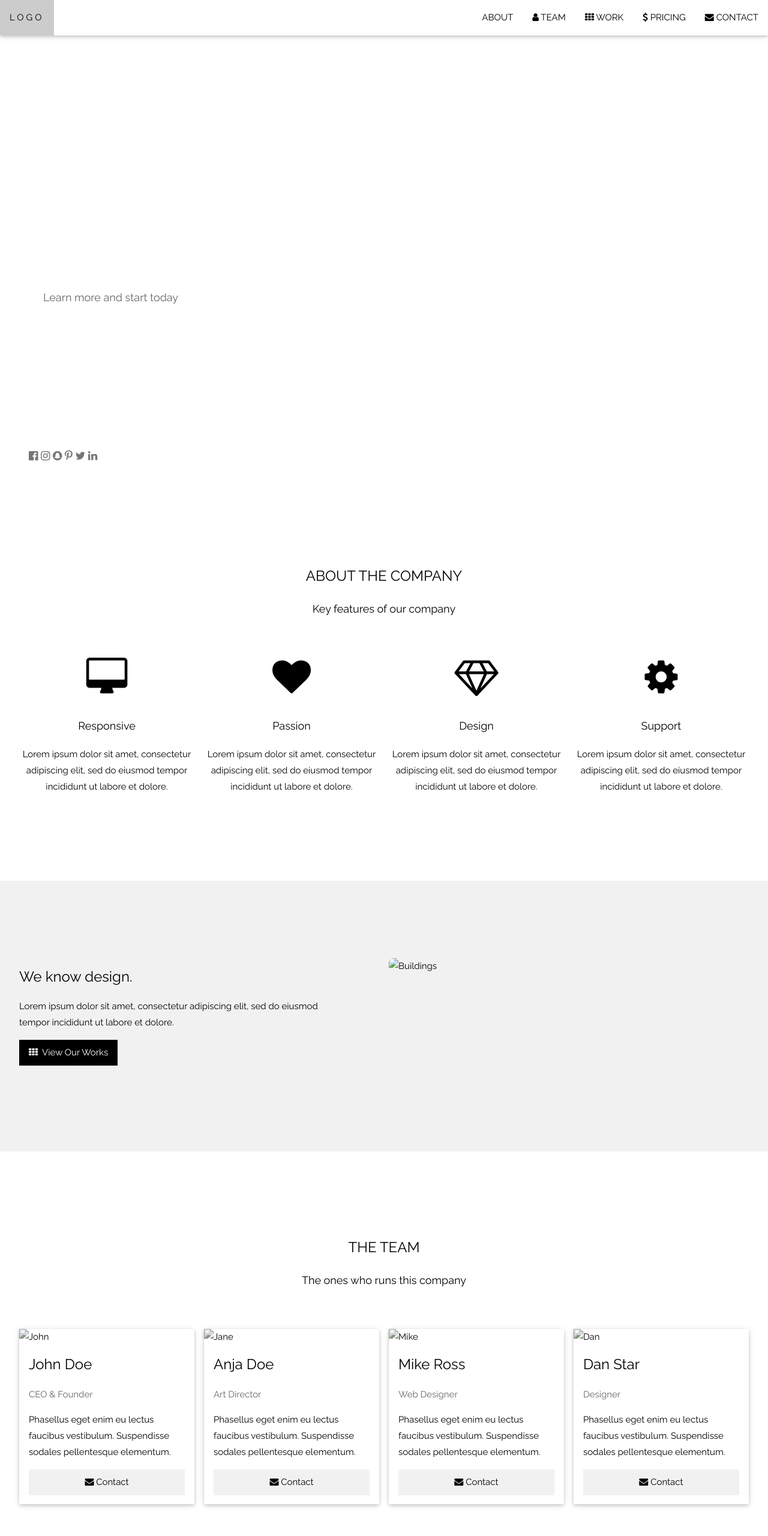
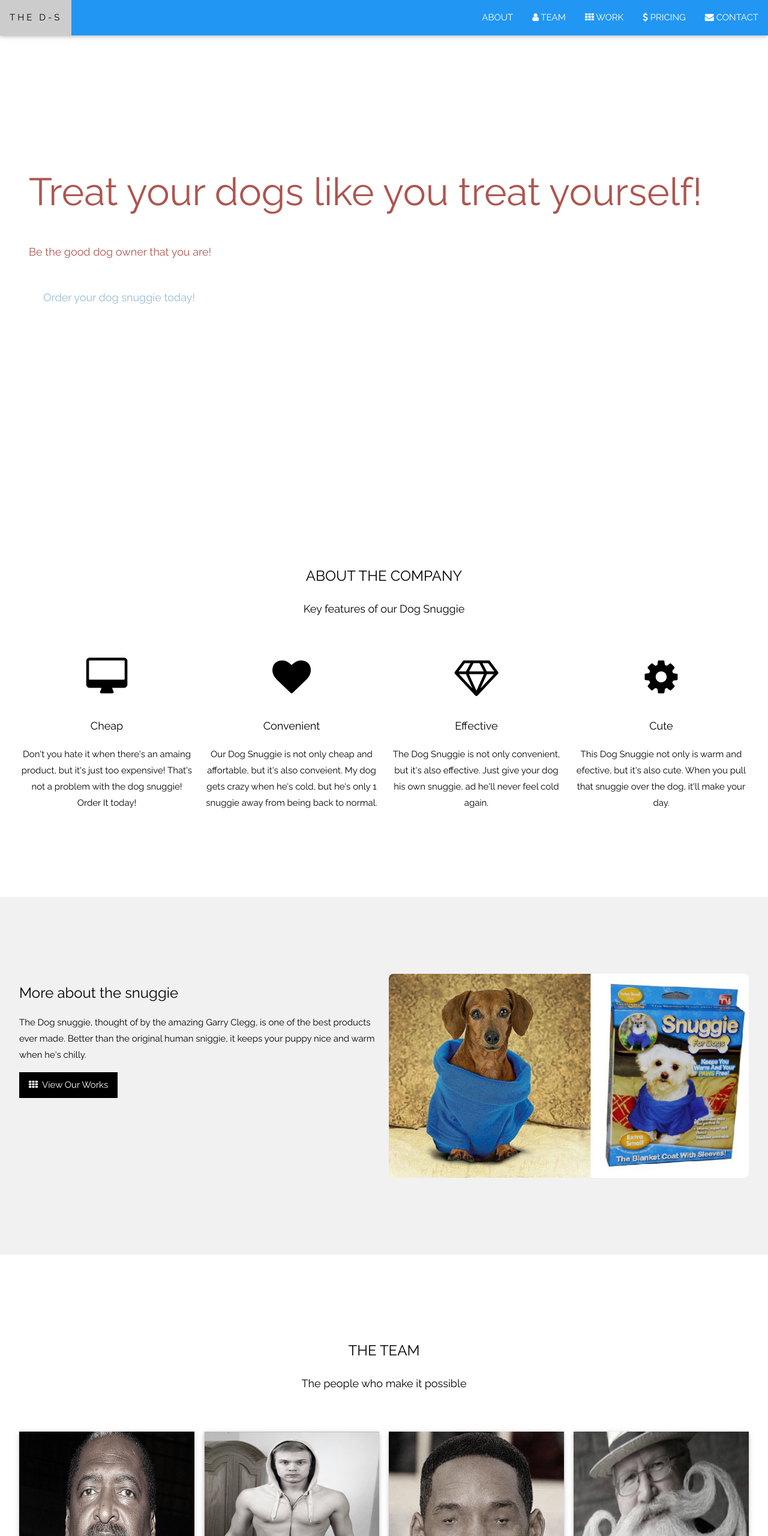
Before and after one commit to luke-and-nate/4-product-Haslam-Carriuolo, a plain HTML site: page index.html in a window 1280 px wide. Shown: the top 2560 px of the page at 60% size. Drawn offline with nearby package versions, Linux system fonts and the light colour scheme.

Commit message:
final push

```diff
--- a/index.html
+++ b/index.html
@@ -30,8 +30,8 @@ body, html {
 
 <!-- Navbar (sit on top) -->
 <div class="w3-top">
-  <div class="w3-bar w3-white w3-card" id="myNavbar">
-    <a href="#home" class="w3-bar-item w3-button w3-wide">LOGO</a>
+  <div class="w3-bar w3-blue w3-card" id="myNavbar">
+    <a href="#home" class="w3-bar-item w3-button w3-wide">THE D-S	</a>
     <!-- Right-sided navbar links -->
     <div class="w3-right w3-hide-small">
       <a href="#about" class="w3-bar-item w3-button">ABOUT</a>
@@ -60,46 +60,39 @@ body, html {
 
 <!-- Header with full-height image -->
 <header class="bgimg-1 w3-display-container w3-grayscale-min" id="home">
-  <div class="w3-display-left w3-text-white" style="padding:48px">
-    <span class="w3-jumbo w3-hide-small">Start something that matters</span><br>
+  <div class="w3-display-left w3-text-red" style="padding:48px">
+    <span class="w3-jumbo w3-hide-small">Treat your dogs like you treat yourself!</span><br>
     <span class="w3-xxlarge w3-hide-large w3-hide-medium">Start something that matters</span><br>
-    <span class="w3-large">Stop wasting valuable time with projects that just isn't you.</span>
-    <p><a href="#about" class="w3-button w3-white w3-padding-large w3-large w3-margin-top w3-opacity w3-hover-opacity-off">Learn more and start today</a></p>
+    <span class="w3-large">Be the good dog owner that you are!</span>
+    <p><a href="#pricing" class="w3-button w3-white w3-padding-large w3-large w3-margin-top w3-opacity w3-hover-opacity-off w3-text-blue">Order your dog snuggie today!</a></p>
   </div>
-  <div class="w3-display-bottomleft w3-text-grey w3-large" style="padding:24px 48px">
-    <i class="fa fa-facebook-official w3-hover-opacity"></i>
-    <i class="fa fa-instagram w3-hover-opacity"></i>
-    <i class="fa fa-snapchat w3-hover-opacity"></i>
-    <i class="fa fa-pinterest-p w3-hover-opacity"></i>
-    <i class="fa fa-twitter w3-hover-opacity"></i>
-    <i class="fa fa-linkedin w3-hover-opacity"></i>
-  </div>
+
 </header>
 
 <!-- About Section -->
 <div class="w3-container" style="padding:128px 16px" id="about">
   <h3 class="w3-center">ABOUT THE COMPANY</h3>
-  <p class="w3-center w3-large">Key features of our company</p>
+  <p class="w3-center w3-large">Key features of our Dog Snuggie</p>
   <div class="w3-row-padding w3-center" style="margin-top:64px">
     <div class="w3-quarter">
       <i class="fa fa-desktop w3-margin-bottom w3-jumbo w3-center"></i>
-      <p class="w3-large">Responsive</p>
-      <p>Lorem ipsum dolor sit amet, consectetur adipiscing elit, sed do eiusmod tempor incididunt ut labore et dolore.</p>
+      <p class="w3-large">	Cheap</p>
+      <p>Don't you hate it when there's an amaing product, but it's just too expensive! That's not a problem with the dog snuggie! Order It today!</p>
     </div>
     <div class="w3-quarter">
       <i class="fa fa-heart w3-margin-bottom w3-jumbo"></i>
-      <p class="w3-large">Passion</p>
-      <p>Lorem ipsum dolor sit amet, consectetur adipiscing elit, sed do eiusmod tempor incididunt ut labore et dolore.</p>
+      <p class="w3-large">Convenient</p>
+      <p>Our Dog Snuggie is not only cheap and affortable, but it's also conveient. My dog gets crazy when he's cold, but  he's only 1 snuggie away from being back to normal.</p>
     </div>
     <div class="w3-quarter">
       <i class="fa fa-diamond w3-margin-bottom w3-jumbo"></i>
-      <p class="w3-large">Design</p>
-      <p>Lorem ipsum dolor sit amet, consectetur adipiscing elit, sed do eiusmod tempor incididunt ut labore et dolore.</p>
+      <p class="w3-large">Effective</p>
+      <p>The Dog Snuggie is not only convenient, but it's also effective. Just give your dog his own snuggie, ad he'll never feel cold again.</p>
     </div>
     <div class="w3-quarter">
       <i class="fa fa-cog w3-margin-bottom w3-jumbo"></i>
-      <p class="w3-large">Support</p>
-      <p>Lorem ipsum dolor sit amet, consectetur adipiscing elit, sed do eiusmod tempor incididunt ut labore et dolore.</p>
+      <p class="w3-large">Cute</p>
+      <p>This Dog Snuggie not only is warm and efective, but it's also cute. When you pull that snuggie over the dog, it'll make your day.</p>
     </div>
   </div>
 </div>
@@ -108,12 +101,12 @@ body, html {
 <div class="w3-container w3-light-grey" style="padding:128px 16px">
   <div class="w3-row-padding">
     <div class="w3-col m6">
-      <h3>We know design.</h3>
-      <p>Lorem ipsum dolor sit amet, consectetur adipiscing elit, sed do eiusmod<br>tempor incididunt ut labore et dolore.</p>
+      <h3>More about the snuggie</h3>
+      <p>The Dog snuggie, thought of by the amazing Garry Clegg, is one of the best products ever made. Better than the original human sniggie, it keeps your puppy nice and warm when he's chilly.	</p>
       <p><a href="#work" class="w3-button w3-black"><i class="fa fa-th"> </i> View Our Works</a></p>
     </div>
     <div class="w3-col m6">
-      <img class="w3-image w3-round-large" src="/w3images/phone_buildings.jpg" alt="Buildings" width="700" height="394">
+      <img class="w3-image w3-round-large" src="/img/Snuggie.jpg" alt="Buildings" width="700" height="394">
     </div>
   </div>
 </div>
@@ -121,48 +114,48 @@ body, html {
 <!-- Team Section -->
 <div class="w3-container" style="padding:128px 16px" id="team">
   <h3 class="w3-center">THE TEAM</h3>
-  <p class="w3-center w3-large">The ones who runs this company</p>
+  <p class="w3-center w3-large">The people who make it possible</p>
   <div class="w3-row-padding w3-grayscale" style="margin-top:64px">
     <div class="w3-col l3 m6 w3-margin-bottom">
       <div class="w3-card">
-        <img src="/w3images/team2.jpg" alt="John" style="width:100%">
+        <img src="/img/Chris.jpg" alt="John" style="width:100%" height="300px">
         <div class="w3-container">
-          <h3>John Doe</h3>
+          <h3>Donald Duck</h3>
           <p class="w3-opacity">CEO & Founder</p>
-          <p>Phasellus eget enim eu lectus faucibus vestibulum. Suspendisse sodales pellentesque elementum.</p>
+          <p>Despite battling with a rare disease called ligma throughout his whole life Duck founded many sucessful companies including the dog snuggie.</p>
           <p><button class="w3-button w3-light-grey w3-block"><i class="fa fa-envelope"></i> Contact</button></p>
         </div>
       </div>
     </div>
     <div class="w3-col l3 m6 w3-margin-bottom">
       <div class="w3-card">
-        <img src="/w3images/team1.jpg" alt="Jane" style="width:100%">
+        <img src="/img/Screen%20Shot%202019-05-20%20at%209.50.09%20AM.png" alt="Jane" style="width:100%" height="300">
         <div class="w3-container">
-          <h3>Anja Doe</h3>
+          <h3>Chad Johnson</h3>
           <p class="w3-opacity">Art Director</p>
-          <p>Phasellus eget enim eu lectus faucibus vestibulum. Suspendisse sodales pellentesque elementum.</p>
+          <p>Responsile for making your dog look as cute in a snuggie as it does is professional artist Chad Johnson. The colors were hand picked by Chad and this would not be possile without him. </p>
           <p><button class="w3-button w3-light-grey w3-block"><i class="fa fa-envelope"></i> Contact</button></p>
         </div>
       </div>
     </div>
     <div class="w3-col l3 m6 w3-margin-bottom">
       <div class="w3-card">
-        <img src="/w3images/team3.jpg" alt="Mike" style="width:100%">
+        <img src="/img/Will.jpg" alt="Mike" style="width:100%" height="300">
         <div class="w3-container">
-          <h3>Mike Ross</h3>
+          <h3>Humphrey Humpty</h3>
           <p class="w3-opacity">Web Designer</p>
-          <p>Phasellus eget enim eu lectus faucibus vestibulum. Suspendisse sodales pellentesque elementum.</p>
+          <p>Behind the marketing and online design of the dog snuggie is the famous Humphrey Humpty. Humpty worked extra hard to make our product as succesful and influental as it is.</p>
           <p><button class="w3-button w3-light-grey w3-block"><i class="fa fa-envelope"></i> Contact</button></p>
         </div>
       </div>
     </div>
     <div class="w3-col l3 m6 w3-margin-bottom">
       <div class="w3-card">
-        <img src="/w3images/team4.jpg" alt="Dan" style="width:100%">
+        <img src="/img/mustache.jpg" alt="Dan" style="width:100%" height="300">
         <div class="w3-container">
-          <h3>Dan Star</h3>
+          <h3>Bartholemue Hu</h3>
           <p class="w3-opacity">Designer</p>
-          <p>Phasellus eget enim eu lectus faucibus vestibulum. Suspendisse sodales pellentesque elementum.</p>
+          <p>From the mind behind the ABhancer is our designer Mr. Hu. Famous for his unique product designns the dog snuggie is arguably his greatest creation.</p>
           <p><button class="w3-button w3-light-grey w3-block"><i class="fa fa-envelope"></i> Contact</button></p>
         </div>
       </div>
@@ -193,35 +186,35 @@ body, html {
 <!-- Work Section -->
 <div class="w3-container" style="padding:128px 16px" id="work">
   <h3 class="w3-center">OUR WORK</h3>
-  <p class="w3-center w3-large">What we've done for people</p>
+  <p class="w3-center w3-large">Also the creators of...</p>
 
   <div class="w3-row-padding" style="margin-top:64px">
     <div class="w3-col l3 m6">
-      <img src="/w3images/tech_mic.jpg" style="width:100%" onclick="onClick(this)" class="w3-hover-opacity" alt="A microphone">
+      <img src="/img/human.jpg" style="width:100%"  height="300px" onclick="onClick(this)" class="w3-hover-opacity" alt="The Human Snuggie!">
     </div>
     <div class="w3-col l3 m6">
-      <img src="/w3images/tech_phone.jpg" style="width:100%" onclick="onClick(this)" class="w3-hover-opacity" alt="A phone">
+      <img src="/img/ab-hancer.jpg" style="width:100%" height="300px" onclick="onClick(this)" class="w3-hover-opacity" alt="The Ab-Hancer">
     </div>
     <div class="w3-col l3 m6">
-      <img src="/w3images/tech_drone.jpg" style="width:100%" onclick="onClick(this)" class="w3-hover-opacity" alt="A drone">
+      <img src="/img/bacon-bandages.jpg" style="width:100%" height="300px" onclick="onClick(this)" class="w3-hover-opacity" alt="Bacon Bandages">
     </div>
     <div class="w3-col l3 m6">
-      <img src="/w3images/tech_sound.jpg" style="width:100%" onclick="onClick(this)" class="w3-hover-opacity" alt="Soundbox">
+      <img src="/img/Bacon-flavored-toothpaste.jpg" style="width:100%" height="300px" onclick="onClick(this)" class="w3-hover-opacity" alt="Bacon Flavored Toothpaste!">
     </div>
   </div>
 
   <div class="w3-row-padding w3-section">
     <div class="w3-col l3 m6">
-      <img src="/w3images/tech_tablet.jpg" style="width:100%" onclick="onClick(this)" class="w3-hover-opacity" alt="A tablet">
+      <img src="/img/flavored-wallpaper.jpg" style="width:100%" height="300px" onclick="onClick(this)" class="w3-hover-opacity" alt="Flavored Wallpaper!">
     </div>
     <div class="w3-col l3 m6">
-      <img src="/w3images/tech_camera.jpg" style="width:100%" onclick="onClick(this)" class="w3-hover-opacity" alt="A camera">
+      <img src="/img/picnic-pants.jpg" style="width:100%" height="300px" onclick="onClick(this)" class="w3-hover-opacity" alt="Picnic Pants!">
     </div>
     <div class="w3-col l3 m6">
-      <img src="/w3images/tech_typewriter.jpg" style="width:100%" onclick="onClick(this)" class="w3-hover-opacity" alt="A typewriter">
+      <img src="/img/boyfriend-arm-pillow.jpg" style="width:100%" height="300px" onclick="onClick(this)" class="w3-hover-opacity" alt="The boyfriend arm pillow!">
     </div>
     <div class="w3-col l3 m6">
-      <img src="/w3images/tech_tableturner.jpg" style="width:100%" onclick="onClick(this)" class="w3-hover-opacity" alt="A tableturner">
+      <img src="/img/Corn-Kerneler.jpg" style="width:100%" height="300px" onclick="onClick(this)" class="w3-hover-opacity" alt="The Corn Kerneler!">
     </div>
   </div>
 </div>
@@ -240,23 +233,20 @@ body, html {
   <div class="w3-row-padding">
     <div class="w3-col m6">
       <h3>Our Skills.</h3>
-      <p>Lorem ipsum dolor sit amet, consectetur adipiscing elit, sed do eiusmod<br>
-      tempor incididunt ut labore et dolore.</p>
-      <p>Lorem ipsum dolor sit amet, consectetur adipiscing elit, sed do eiusmod<br>
-      tempor incididunt ut labore et dolore.</p>
+      <p>Throughtout my entire life, Iv'e been having a huge problem in my life. My dogs never played with me, they never wanted to wear any cute clothes for photo shoots, and they never wanted to play outside. However, once I thought of the Dog Snuggie, all of those problems were fixed. </p><p> - Donald Duck</p>
     </div>
     <div class="w3-col m6">
-      <p class="w3-wide"><i class="fa fa-camera w3-margin-right"></i>Photography</p>
+      <p class="w3-wide"><i class="fa fa-camera w3-margin-right"></i>Good for photos</p>
       <div class="w3-grey">
         <div class="w3-container w3-dark-grey w3-center" style="width:90%">90%</div>
       </div>
-      <p class="w3-wide"><i class="fa fa-desktop w3-margin-right"></i>Web Design</p>
+      <p class="w3-wide"><i class="fa fa-desktop w3-margin-right"></i>Design</p>
       <div class="w3-grey">
         <div class="w3-container w3-dark-grey w3-center" style="width:85%">85%</div>
       </div>
-      <p class="w3-wide"><i class="fa fa-photo w3-margin-right"></i>Photoshop</p>
+      <p class="w3-wide"><i class="fa fa-photo w3-margin-right"></i>Perfect  quality</p>
       <div class="w3-grey">
-        <div class="w3-container w3-dark-grey w3-center" style="width:75%">75%</div>
+        <div class="w3-container w3-dark-grey w3-center" style="width:100%">100%</div>
       </div>
     </div>
   </div>
@@ -323,9 +313,9 @@ body, html {
   <h3 class="w3-center">CONTACT</h3>
   <p class="w3-center w3-large">Lets get in touch. Send us a message:</p>
   <div style="margin-top:48px">
-    <p><i class="fa fa-map-marker fa-fw w3-xxlarge w3-margin-right"></i> Chicago, US</p>
-    <p><i class="fa fa-phone fa-fw w3-xxlarge w3-margin-right"></i> Phone: +00 151515</p>
-    <p><i class="fa fa-envelope fa-fw w3-xxlarge w3-margin-right"> </i> Email: mail@mail.com</p>
+    <p><i class="fa fa-map-marker fa-fw w3-xxlarge w3-margin-right"></i> Andover, MA</p>
+    <p><i class="fa fa-phone fa-fw w3-xxlarge w3-margin-right"></i> Phone: 1-800-123-4567</p>
+    <p><i class="fa fa-envelope fa-fw w3-xxlarge w3-margin-right"> </i> Email: Donald@gmail.com</p>
     <br>
     <form action="/action_page.php" target="_blank">
       <p><input class="w3-input w3-border" type="text" placeholder="Name" required name="Name"></p>
@@ -339,7 +329,7 @@ body, html {
       </p>
     </form>
     <!-- Image of location/map -->
-    <img src="/w3images/map.jpg" class="w3-image w3-greyscale" style="width:100%;margin-top:48px">
+    <img src="/img/email.jpg" class="w3-image" style="width:100%;margin-top:48px">
   </div>
 </div>
 
```
Also changed, not shown: img/Bacon-flavored-toothpaste.jpg (added), img/Chris.jpg (added), img/Corn-Kerneler.jpg (added), img/Funny-Human-Jacket-Skin-Design.jpg (added), img/Screen Shot 2019-05-20 at 9.50.09 AM.png (added), img/Snuggie.jpg (added), img/Will.jpg (added), img/ab-hancer.jpg (added), img/bacon-bandages.jpg (added), img/boyfriend-arm-pillow.jpg (added), img/email.jpg (added), img/flavored-wallpaper.jpg (added), img/human.jpg (added), img/mustache.jpg (added), 1 more files.
